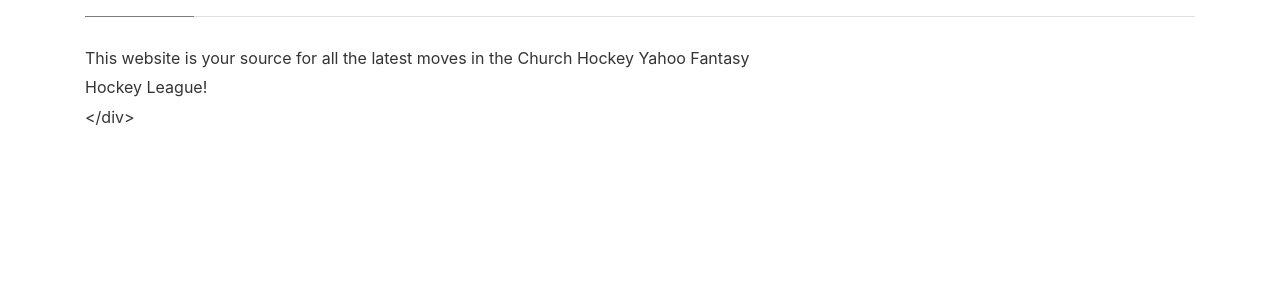
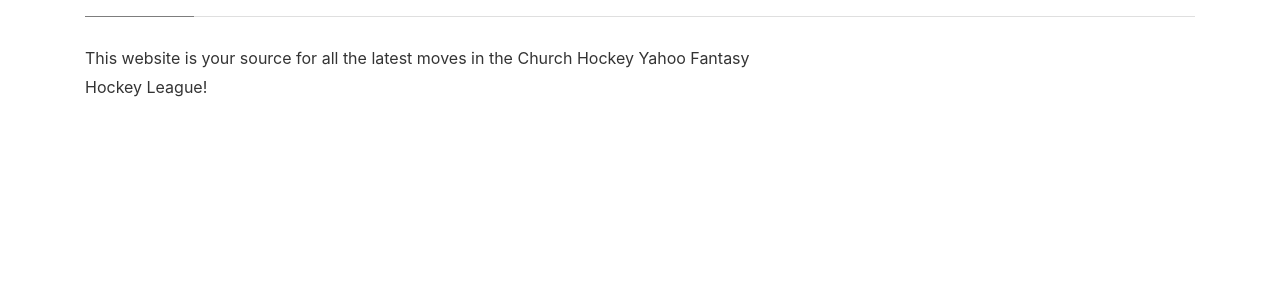
Before and after one commit to joshku/nrac-fantasy-news, a Jekyll site: the page built from _pages/about.md, in a window 1280 px wide. Shown: the part 246-546 px from the top of the page. Built offline with Jekyll 4.4.1, drawn with Linux system fonts in a browser that asks for light colours; nearby versions of some CDN libraries.

Commit message:
Fix favicon and remove extra divider in about me page

```diff
--- a/_config.yml
+++ b/_config.yml
@@ -3,7 +3,7 @@ name: "Christian Fantasy Hockey League"
 title: "Christian Fantasy Hockey League"
 description: "Your one stop shop for all the latest CFHL news"
 logo: 'assets/images/logo.jpg'
-favicon: 'assets/images/logo.jpg'
+favicon: 'assets/images/favicon.ico'
 baseurl: ''
 mailchimp-list: ''
 include: ["_pages"]
--- a/_pages/about.md
+++ b/_pages/about.md
@@ -12,4 +12,3 @@ This website is your source for all the latest moves in the Church Hockey Yahoo
 
 </div>
 </div>
-</div>
```
